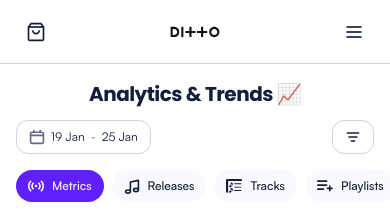
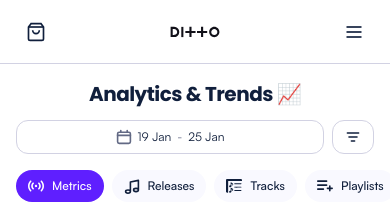
Before and after one commit to dittomusic-JK/Ditto-trends-area, a Vue app: page / in a window 390 px wide. Shown: the top 210 px of the page. Built offline with nearby package versions, Linux system fonts and the light colour scheme.

Commit message:
Fix date picker to fill available space on mobile
- Button uses w-full inside flex-1 container
- Filters button is flex-shrink-0 so it doesn't compress

Co-Authored-By: Warp <agent@warp.dev>

```diff
--- a/src/components/common/DateRangePicker.vue
+++ b/src/components/common/DateRangePicker.vue
@@ -3,7 +3,7 @@
     <!-- Trigger Button -->
     <button
       @click="isOpen = !isOpen"
-      class="flex items-center justify-center gap-1.5 sm:gap-2 px-3 sm:px-4 py-2 border border-ditto-border-grey rounded-lg text-xs sm:text-sm text-ditto-text hover:bg-ditto-light-grey transition-colors bg-white flex-1 sm:flex-none"
+      class="w-full flex items-center justify-center gap-1.5 sm:gap-2 px-3 sm:px-4 py-2 border border-ditto-border-grey rounded-lg text-xs sm:text-sm text-ditto-text hover:bg-ditto-light-grey transition-colors bg-white sm:w-auto"
     >
       <IconCalendar class="w-4 h-4 text-ditto-subtext" />
       <span>{{ formatDateShort(selectedRange.start) }}</span>
--- a/src/components/layout/PageHeader.vue
+++ b/src/components/layout/PageHeader.vue
@@ -46,7 +46,7 @@
       <!-- Filters Button -->
       <button
         @click="$emit('openFilters')"
-        class="flex items-center gap-2 px-3 py-2 sm:px-4 border border-ditto-border-grey rounded-lg text-sm text-ditto-text hover:bg-ditto-light-grey transition-colors"
+        class="flex items-center justify-center gap-2 px-3 py-2 sm:px-4 border border-ditto-border-grey rounded-lg text-sm text-ditto-text hover:bg-ditto-light-grey transition-colors flex-shrink-0"
       >
         <IconFilter class="w-4 h-4" />
         <span class="hidden sm:inline">Filters</span>
```
